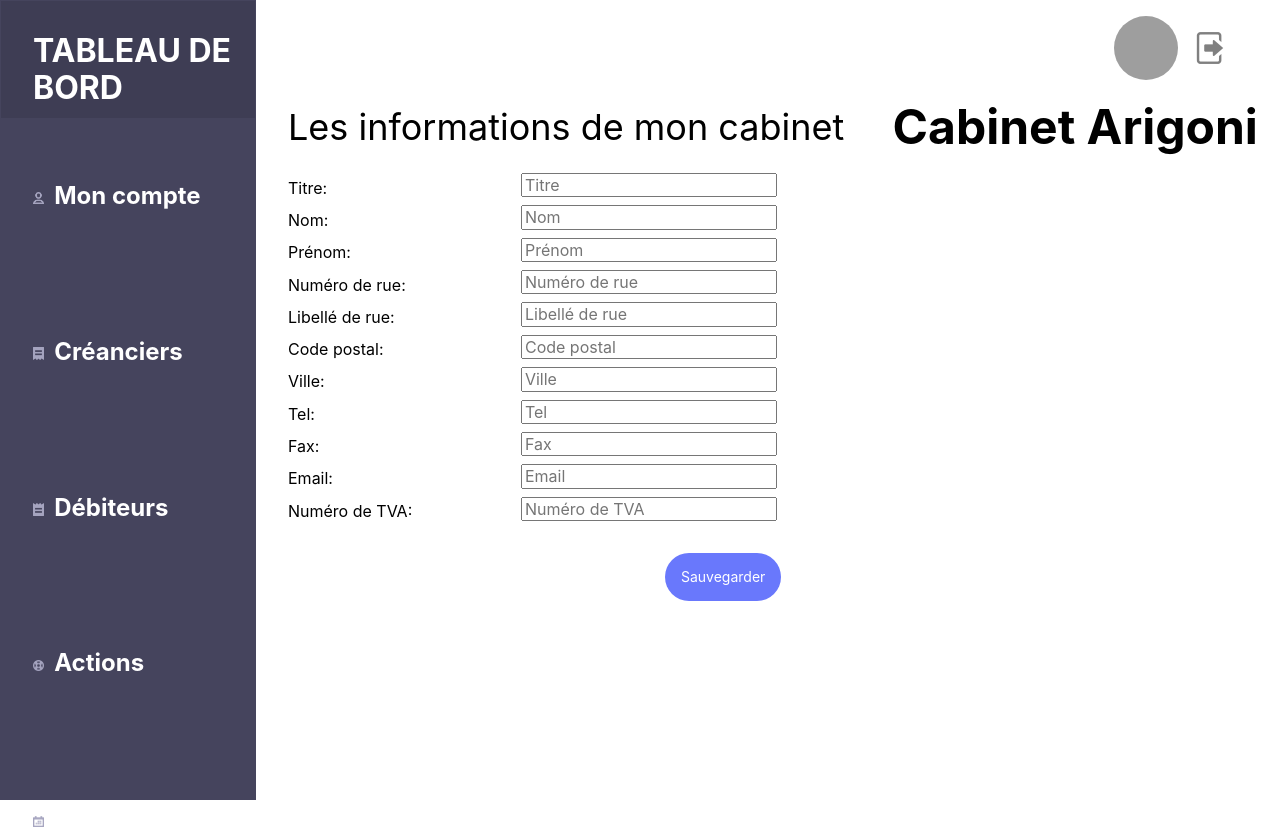
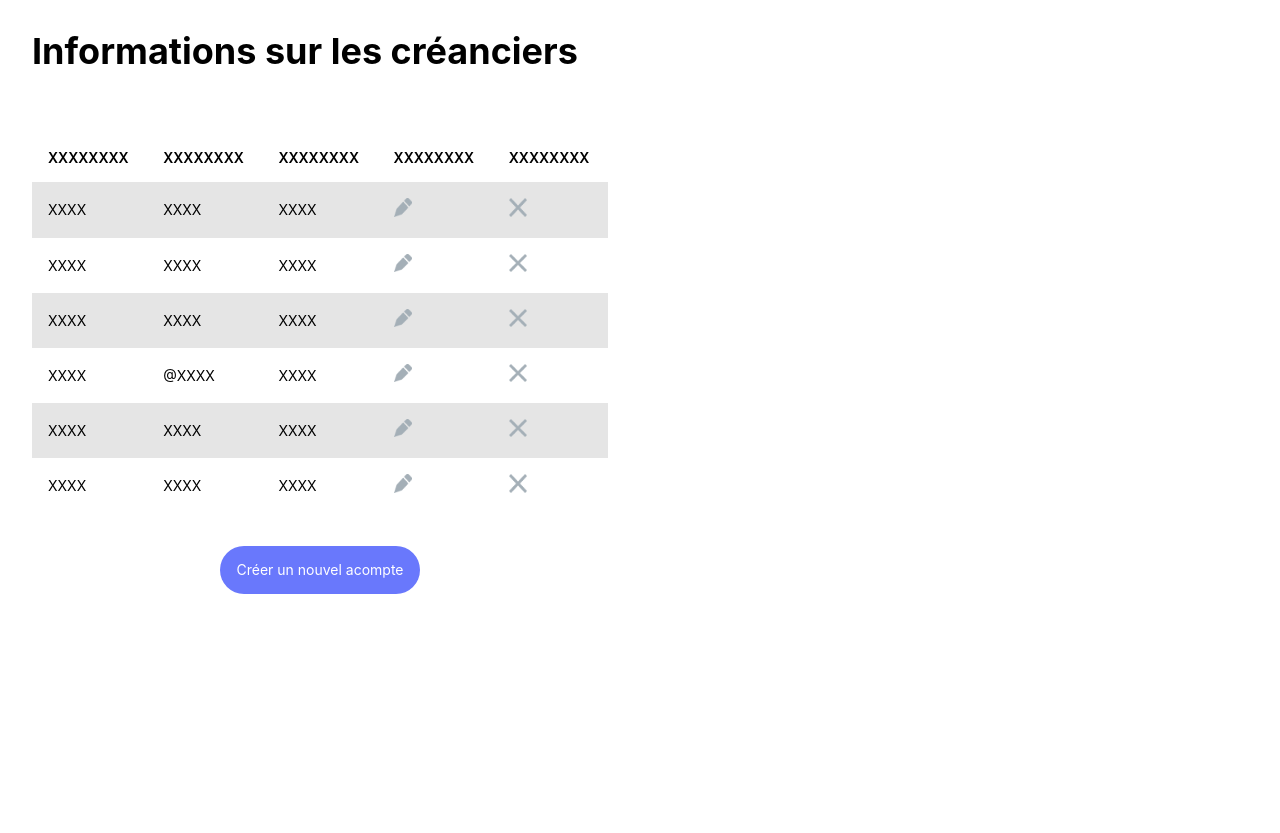
Before and after one commit to WildCodeSchool/paris-js-0918-groupe2-react, a React (Create React App) app: page /dashboard in a window 1280 px wide. After the commit the page ends 800 px from the top, so only its background shows below. Built offline with nearby package versions, Linux system fonts and the light colour scheme; grey boxes are pictures that could not be loaded.

Commit message:
tableau acomptes

```diff
--- a/src/App.js
+++ b/src/App.js
@@ -1,25 +1,27 @@
 import React, { Component } from "react";
 import "./App.css";
-import { Switch, Route } from "react-router-dom";
-import dashboard from "./components/dashboard";
-import Login from "./components/LoginPage";
-import creanciers from "./components/creanciers";
-import debiteurs from "./components/debiteurs";
-import actions from "./components/actions";
-import Historique from "./components/Historique";
+// import { Switch, Route } from "react-router-dom";
+// import dashboard from "./components/dashboard";
+// import Login from "./components/LoginPage";
+// import creanciers from "./components/creanciers";
+// import debiteurs from "./components/debiteurs";
+// import actions from "./components/actions";
+// import Historique from "./components/Historique";
+ import Acomptes from "./components/Acomptes";
 
 class App extends Component {
   render() {
     return (
       <div>
-        <Switch>
-          <Route exact path="/" component={Login} />
+     {/* <Switch>
+        <Route exact path="/" component={Login} />
           <Route exact path="/dashboard" component={dashboard} />
           <Route exact path="/creanciers" component={creanciers} />
           <Route exact path="/debiteurs" component={debiteurs} />
           <Route exact path="/actions" component={actions} />
           <Route exact path="/historique" component={Historique} />
-        </Switch>
+        </Switch>  */}
+        <Acomptes />
       </div>
     );
   }
--- /dev/null
+++ b/src/components/Acomptes.css
@@ -0,0 +1,13 @@
+@import url(https://fonts.googleapis.com/css?family=Open+Sans);
+
+.boutoncouleur {
+  background-color: #6978fc;
+}
+
+.moveSave {
+  padding-left: 9em;
+}
+
+.tab {
+    width:50%;
+}
--- /dev/null
+++ b/src/components/Acomptes.js
@@ -0,0 +1,162 @@
+import React, { Component } from "react";
+import supprimer from "./Icones_Arigoni/icone_supprimer.png";
+import modifier from "./Icones_Arigoni/icone_modifier.png";
+import "./Acomptes.css";
+
+class Acomptes extends Component {
+    state = {};
+    render() {
+        return (
+            <div className="creancier">
+                <div className="fl w-60">
+                    <div className="title_créancier pl4">
+                        <h1 className="f2 lh-copy">Informations sur les créanciers</h1>
+                    </div>
+                </div>
+                <div className='tab'>
+                    <div className="fl w-100 pa4 ">
+                        <div className="overflow-auto">
+                            <table className="f6 w-100 center" cellSpacing="0">
+                                <thead>
+                                    <tr className="stripe-dark">
+                                        <th className="fw6 tl pa3 bg-white">XXXXXXXX</th>
+                                        <th className="fw6 tl pa3 bg-white">XXXXXXXX</th>
+                                        <th className="fw6 tl pa3 bg-white">XXXXXXXX</th>
+                                        <th className="fw6 tl pa3 bg-white">XXXXXXXX</th>
+                                        <th className="fw6 tl pa3 bg-white">XXXXXXXX</th>
+                                    </tr>
+                                </thead>
+                                <tbody className="lh-copy">
+                                    <tr className="stripe-dark">
+                                        <td className="pa3">XXXX</td>
+                                        <td className="pa3">XXXX</td>
+                                        <td className="pa3">XXXX</td>
+                                        <td className="pa3">
+                                            <img
+                                                className="icone pointer"
+                                                src={modifier}
+                                                alt="modifier"
+                                            />
+                                        </td>
+                                        <td className="pa3">
+                                            <img
+                                                className="icone pointer"
+                                                src={supprimer}
+                                                alt="supprimer"
+                                            />
+                                        </td>
+                                    </tr>
+                                    <tr className="stripe-white">
+                                        <td className="pa3">XXXX</td>
+                                        <td className="pa3">XXXX</td>
+                                        <td className="pa3">XXXX</td>
+                                        <td className="pa3">
+                                            <img
+                                                className="icone pointer"
+                                                src={modifier}
+                                                alt="modifier"
+                                            />
+                                        </td>
+                                        <td className="pa3">
+                                            <img
+                                                className="icone pointer"
+                                                src={supprimer}
+                                                alt="supprimer"
+                                            />
+                                        </td>
+                                    </tr>
+                                    <tr className="stripe-dark">
+                                        <td className="pa3">XXXX</td>
+                                        <td className="pa3">XXXX</td>
+                                        <td className="pa3">XXXX</td>
+                                        <td className="pa3">
+                                            <img
+                                                className="icone pointer"
+                                                src={modifier}
+                                                alt="modifier"
+                                            />
+                                        </td>
+                                        <td className="pa3">
+                                            <img
+                                                className="icone pointer"
+                                                src={supprimer}
+                                                alt="supprimer"
+                                            />
+                                        </td>
+                                    </tr>
+                                    <tr className="stripe-white">
+                                        <td className="pa3">XXXX</td>
+                                        <td className="pa3">@XXXX</td>
+                                        <td className="pa3">XXXX</td>
+                                        <td className="pa3">
+                                            <img
+                                                className="icone pointer"
+                                                src={modifier}
+                                                alt="modifier"
+                                            />
+                                        </td>
+                                        <td className="pa3">
+                                            <img
+                                                className="icone pointer"
+                                                src={supprimer}
+                                                alt="supprimer"
+                                            />
+                                        </td>
+                                    </tr>
+                                    <tr className="stripe-dark">
+                                        <td className="pa3">XXXX</td>
+                                        <td className="pa3">XXXX</td>
+                                        <td className="pa3">XXXX</td>
+                                        <td className="pa3">
+                                            <img
+                                                className="icone pointer"
+                                                src={modifier}
+                                                alt="modifier"
+                                            />
+                                        </td>
+                                        <td className="pa3">
+                                            <img
+                                                className="icone pointer"
+                                                src={supprimer}
+                                                alt="supprimer"
+                                            />
+                                        </td>
+                                    </tr>
+                                    <tr className="stripe-white">
+                                        <td className="pa3">XXXX</td>
+                                        <td className="pa3">XXXX</td>
+                                        <td className="pa3">XXXX</td>
+                                        <td className="pa3">
+                                            <img
+                                                className="icone pointer"
+                                                src={modifier}
+                                                alt="modifier"
+                                            />
+                                        </td>
+                                        <td className="pa3">
+                                            <img
+                                                className="icone pointer"
+                                                src={supprimer}
+                                                alt="supprimer"
+                                            />
+                                        </td>
+                                    </tr>
+                                </tbody>
+                            </table>
+                        </div>
+                        <div className="buttoncreancier tc pt4">
+                            <a
+                                className="boutoncouleur f6 grow no-underline br-pill pa3 mb2 dib white "
+                                href="#0"
+                            >
+                                Créer un nouvel acompte
+                          </a>
+                        </div>
+                    </div>
+                </div>
+            </div>
+        );
+    }
+}
+
+export default Acomptes;
```
